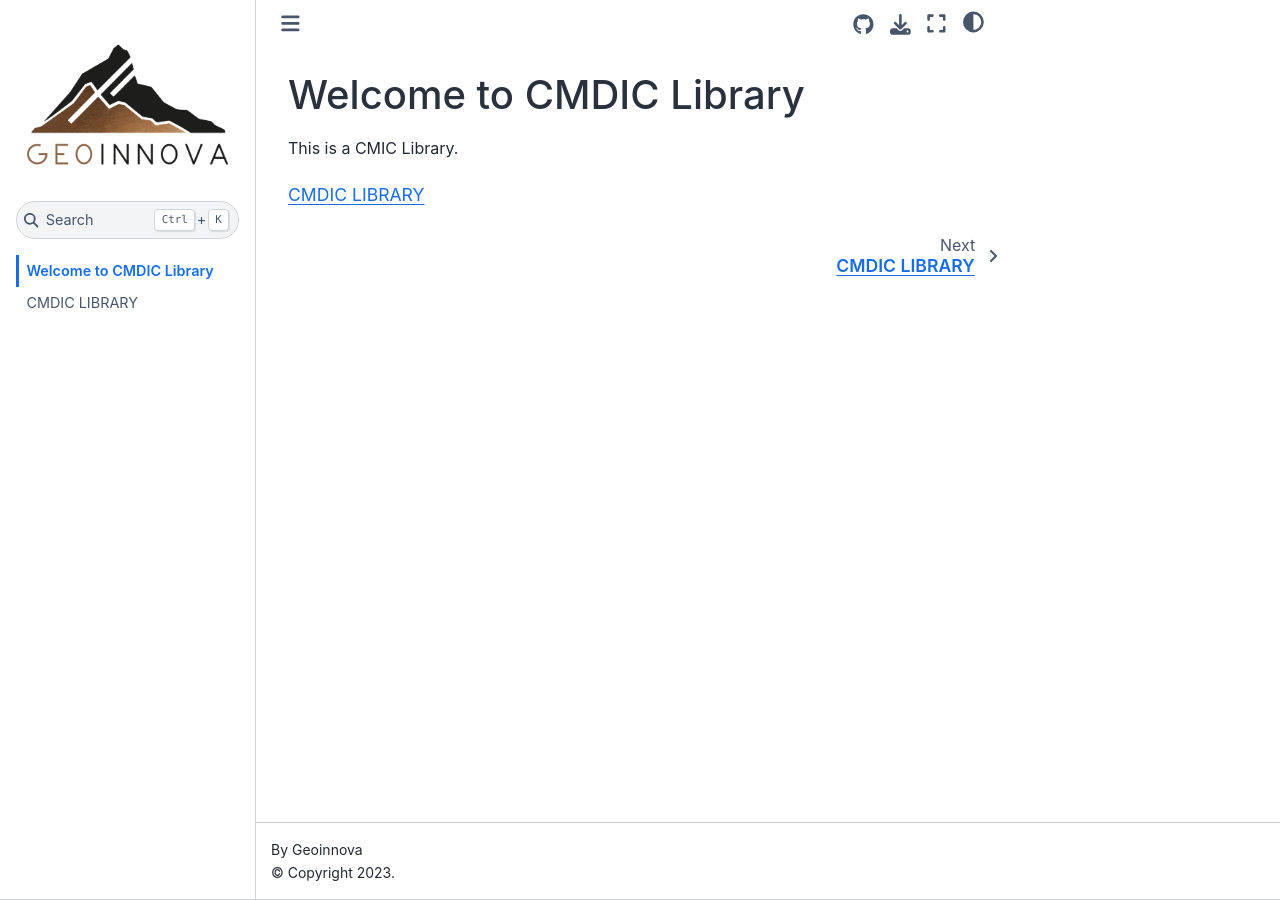
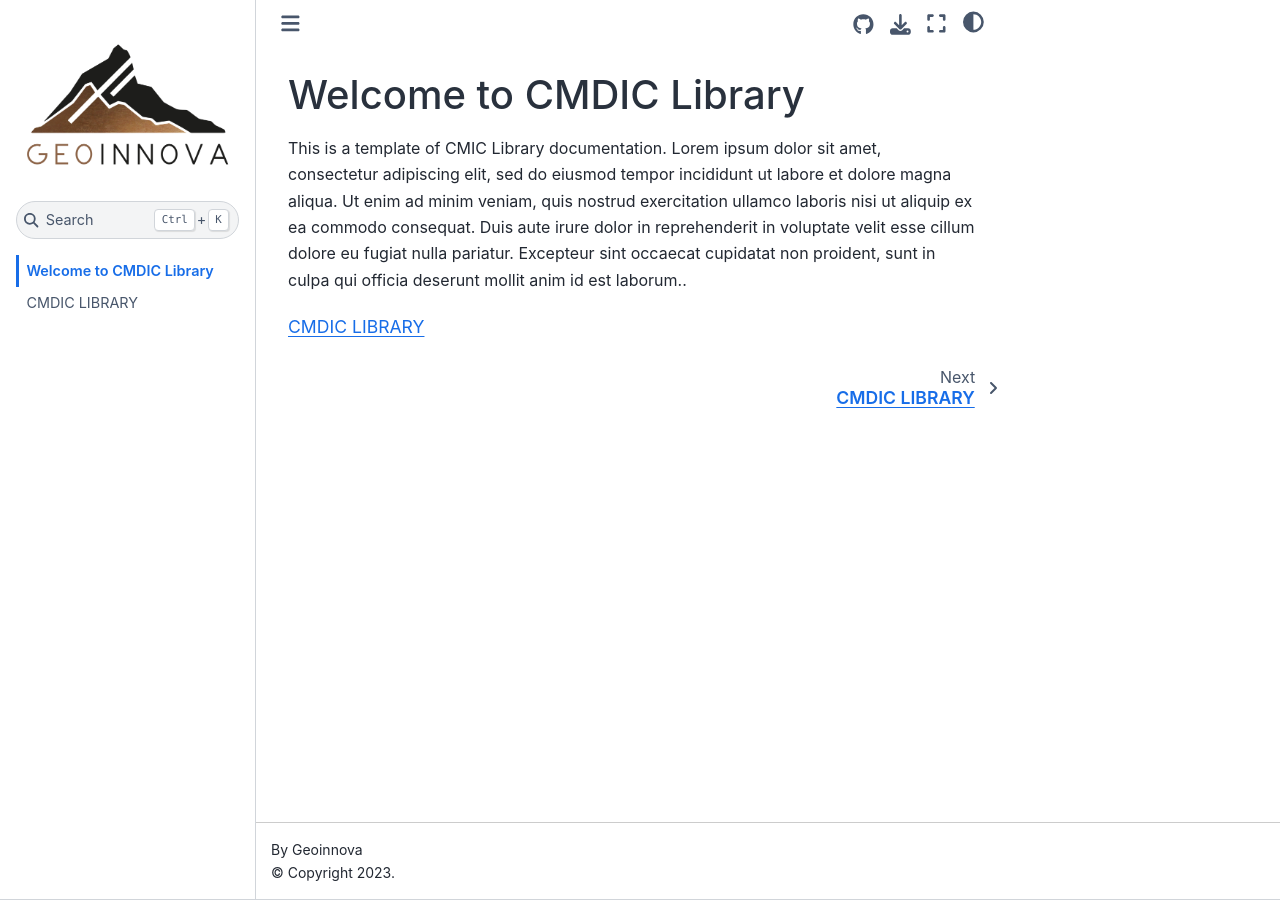
Before and after one commit to mnahuelpan/cmdic-lib-book, a Jupyter Book: the page built from intro.md, in a window 1280 px wide. Built offline with Jupyter Book 1.0.4 settings and Sphinx 7.4.7 and the Sphinx Book theme 1.1.4, drawn with Linux system fonts in a browser that asks for light colours.

Commit message:
add text in intro

````diff
--- a/intro.md
+++ b/intro.md
@@ -1,6 +1,6 @@
 # Welcome to CMDIC Library
 
-This is a CMIC Library.
+This is a template of CMIC Library documentation. Lorem ipsum dolor sit amet, consectetur adipiscing elit, sed do eiusmod tempor incididunt ut labore et dolore magna aliqua. Ut enim ad minim veniam, quis nostrud exercitation ullamco laboris nisi ut aliquip ex ea commodo consequat. Duis aute irure dolor in reprehenderit in voluptate velit esse cillum dolore eu fugiat nulla pariatur. Excepteur sint occaecat cupidatat non proident, sunt in culpa qui officia deserunt mollit anim id est laborum..
 
 ```{tableofcontents}
 
````
